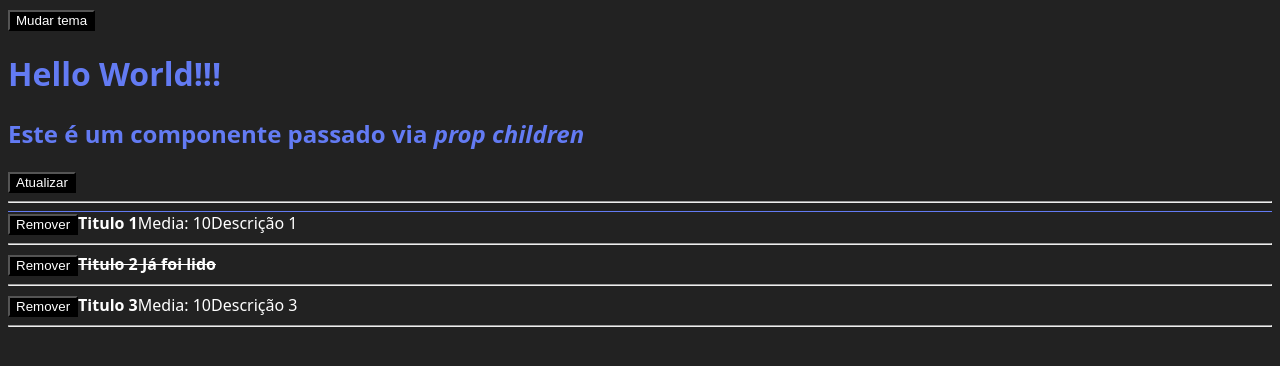
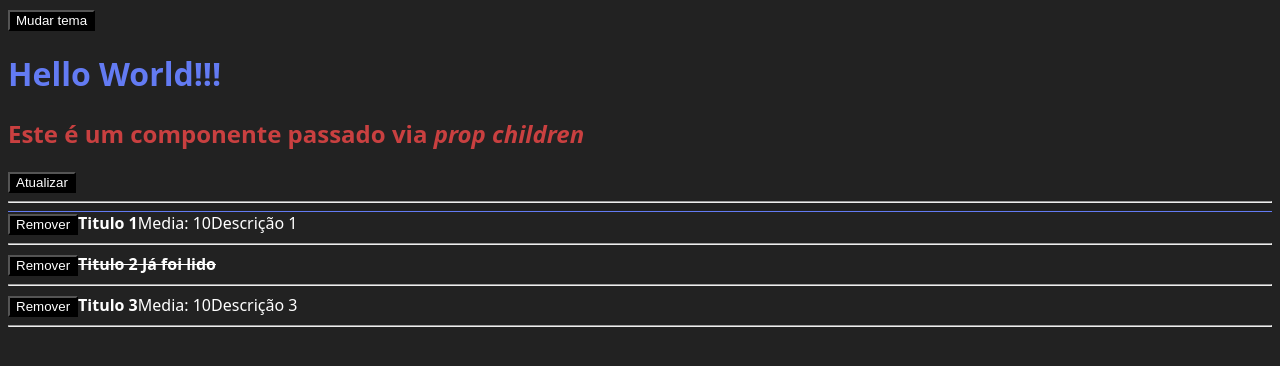
Before and after one commit to aleolvfer/fundamentos-do-react, a React app: page / in a window 1280 px wide. Shown: the top 366 px of the page. Built offline with nearby package versions, Linux system fonts and the light colour scheme; the HTML template or start-up script is replaced by a standard one.

Commit message:
Sass + Sass Modules

```diff
--- a/package.json
+++ b/package.json
@@ -14,6 +14,8 @@
     "clean-webpack-plugin": "^4.0.0",
     "css-loader": "^6.9.1",
     "html-webpack-plugin": "^5.6.0",
+    "sass": "^1.70.0",
+    "sass-loader": "^14.0.0",
     "style-loader": "^3.3.4",
     "webpack": "^5.89.0",
     "webpack-cli": "^5.1.4",
--- a/src/App.js
+++ b/src/App.js
@@ -5,6 +5,7 @@ import Header from './Header';
 import Button from './Button';
 import { ThemeProvider } from './ThemeContext';
 
+import styles from './App.scss';
 
 export default function App() {
 
@@ -56,7 +57,7 @@ export default function App() {
       <Header
         title="Hello World!!!"
       >
-        <h2>Este é um componente passado via <i>prop children</i></h2>
+        <h2 className={styles.title}>Este é um componente passado via <i>prop children</i></h2>
         <Button
           onClick={handleRefresh}
         >
--- /dev/null
+++ b/src/App.scss
@@ -0,0 +1,3 @@
+.title {
+  color: #c94040;
+}
--- a/src/Header.css
+++ /dev/null
@@ -1,3 +0,0 @@
-.title {
-  color: #637bf3
-}
--- a/src/Header.js
+++ b/src/Header.js
@@ -3,7 +3,7 @@ import PropTypes from 'prop-types';
 import Button from './Button';
 import { ThemeContext } from './ThemeContext';
 
-import styles from './Header.css';
+import styles from './Header.scss';
 
 export default function Header({ title, children }) {
   const { onToggleTheme } = useContext(ThemeContext);
--- /dev/null
+++ b/src/Header.scss
@@ -0,0 +1,5 @@
+$primary: #637bf3;
+
+.title {
+  color: $primary
+}
--- a/src/index.js
+++ b/src/index.js
@@ -3,7 +3,7 @@ import ReactDOM from 'react-dom';
 
 import App from './App';
 
-import './index.css';
+import './index.scss';
 
 ReactDOM.render(
   <App />,
--- a/webpack.config.js
+++ b/webpack.config.js
@@ -23,7 +23,7 @@ module.exports = {
          use: 'babel-loader',
       },
       {
-        test: /\.css$/i,
+        test: /\.scss$/,
         use: [
           'style-loader',
           {
@@ -31,7 +31,8 @@ module.exports = {
             options: {
               modules: true,
             }
-          }
+          },
+          'sass-loader',
         ],
       },
     ],
```
Also changed, not shown: src/index.scss (renamed from src/index.css), 1 other file (tests, documents, lock files or other folders).
